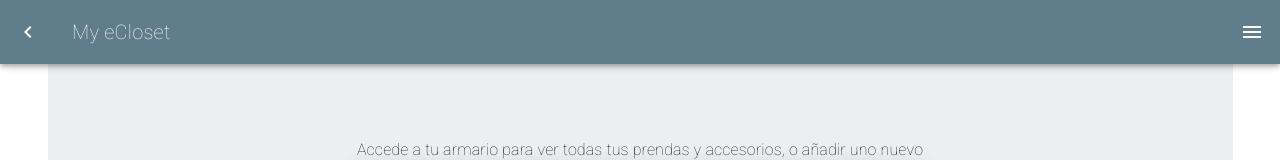
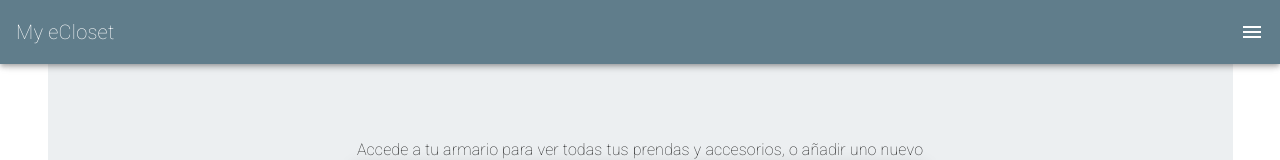
Before and after one commit to krla/My_ecloset_front, a Vue app: page /home in a window 1280 px wide. Shown: the top 160 px of the page. Built offline with nearby package versions, Linux system fonts and the light colour scheme; no server answers; sample sign-in values are in the browser's storage.

Commit message:
navbarInicio

```diff
--- a/src/components/Navbar.vue
+++ b/src/components/Navbar.vue
@@ -1,7 +1,7 @@
 <template>
   <div id="navbar">
     <v-app-bar color="blue-grey" dark app>
-      <v-btn icon>
+      <v-btn v-if="isDisable" icon>
         <v-icon @click="back()">mdi-chevron-left</v-icon>
       </v-btn>
       <v-toolbar-title class="title font-weight-thin">My eCloset</v-toolbar-title>
@@ -32,6 +32,15 @@ export default {
   data: () => ({
     drawer: null
   }),
+  props: {
+    disable: Boolean
+  },
+  computed: {
+    isDisable () {
+      if (this.disable) return false
+      else return true
+    }
+  },
   methods: {
     logOut () {
       localStorage.clear()
--- a/src/views/Home.vue
+++ b/src/views/Home.vue
@@ -1,6 +1,6 @@
 <template>
   <v-container class="home">
-    <Navbar />
+    <Navbar :disable="true" />
     <v-row class="mt-2" align="center" justify="center">
       <v-col cols="10" sm="6">
         <h3
```
